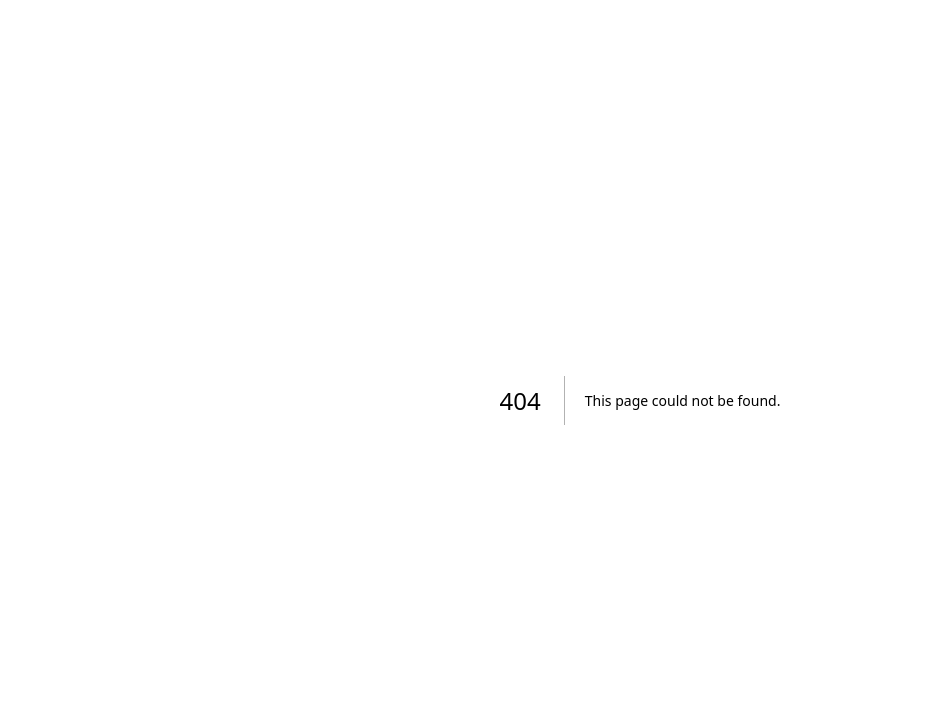
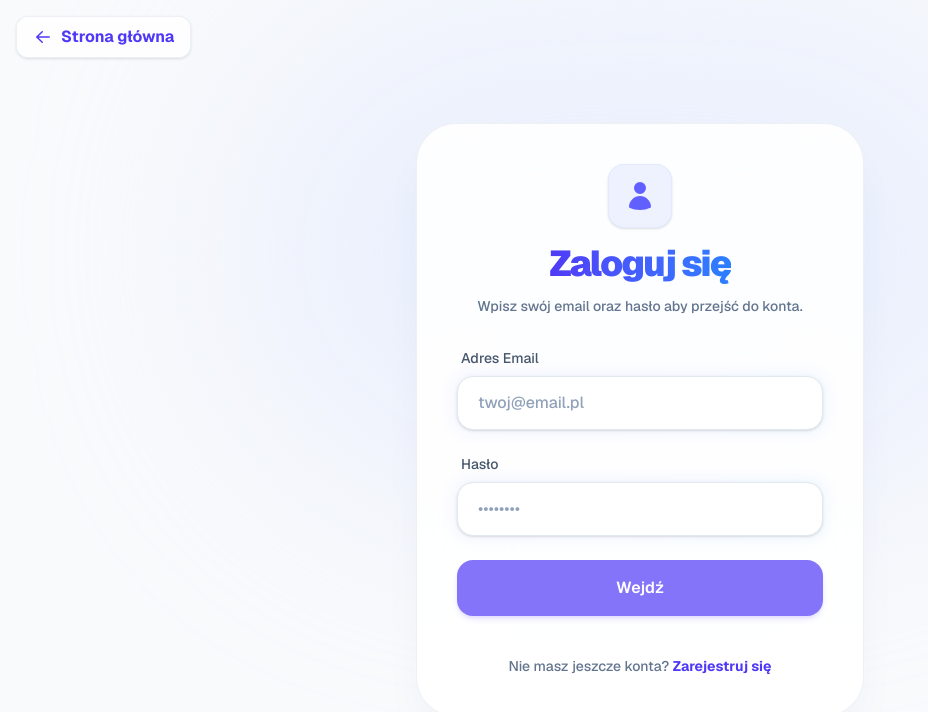
Before and after one commit to loszekai/placmitu, a Next.js app: page /logowanie in a window 1280 px wide. Before the commit this address had no page. Shown: the top 712 px of the page, without its empty margins (0-928 px from the left). Built offline with nearby package versions, Linux system fonts and the light colour scheme.

Commit message:
Log in page

```diff
--- /dev/null
+++ b/app/logowanie/page.tsx
@@ -0,0 +1,147 @@
+"use client";
+
+import { useState } from "react";
+import { useRouter } from "next/navigation";
+import Link from "next/link";
+
+export default function LoginPage() {
+  const router = useRouter();
+  const [email, setEmail] = useState("");
+  const [password, setPassword] = useState("");
+  const [status, setStatus] = useState<"idle" | "loading" | "error">("idle");
+  const [errorMessage, setErrorMessage] = useState("");
+
+  const handleSubmit = async (e: React.FormEvent) => {
+    e.preventDefault();
+    if (!email || !password) return;
+
+    setStatus("loading");
+    setErrorMessage("");
+
+    try {
+      const res = await fetch("/api/users/login", {
+        method: "POST",
+        headers: { "Content-Type": "application/json" },
+        body: JSON.stringify({ email, password }),
+      });
+
+      if (!res.ok) {
+        const errorData = await res.json().catch(() => null);
+        throw new Error(errorData?.message || errorData?.error || "Nie udało się zalogować. Sprawdź format danych.");
+      }
+
+      router.push("/");
+    } catch (error: any) {
+      console.error(error);
+      setErrorMessage(error.message);
+      setStatus("error");
+    }
+  };
+
+  return (
+    <div className="min-h-screen bg-slate-50 text-slate-800 font-sans flex flex-col items-center justify-center p-4 selection:bg-indigo-500/30 relative overflow-hidden">
+      <div className="absolute top-0 left-1/2 -translate-x-1/2 w-[800px] h-[500px] bg-indigo-100/50 blur-[100px] rounded-full pointer-events-none"></div>
+
+      <header className="absolute top-0 left-0 w-full p-4 z-20 flex justify-between max-w-7xl mx-auto right-0">
+        <Link href="/" className="text-indigo-600 font-bold flex items-center gap-2 hover:text-indigo-700 transition-colors bg-white/80 backdrop-blur-sm px-4 py-2 rounded-xl border border-slate-200/60 shadow-sm hover:shadow-md hover:-translate-y-0.5">
+          <svg xmlns="http://www.w3.org/2000/svg" viewBox="0 0 20 20" fill="currentColor" className="w-5 h-5">
+            <path fillRule="evenodd" d="M17 10a.75.75 0 0 1-.75.75H5.612l4.158 3.96a.75.75 0 1 1-1.04 1.08l-5.5-5.25a.75.75 0 0 1 0-1.08l5.5-5.25a.75.75 0 1 1 1.04 1.08L5.612 9.25H16.25A.75.75 0 0 1 17 10Z" clipRule="evenodd" />
+          </svg>
+          Strona główna
+        </Link>
+      </header>
+
+      <main className="w-full max-w-md mx-auto flex flex-col gap-8 relative z-10 p-8 sm:p-10 bg-white/90 backdrop-blur-2xl border border-slate-200/60 rounded-[2.5rem] shadow-2xl shadow-indigo-900/5 mt-10">
+        <div className="text-center space-y-3">
+          <div className="mx-auto w-16 h-16 bg-indigo-50 rounded-2xl flex items-center justify-center border border-indigo-100/80 shadow-sm mb-4">
+            <svg xmlns="http://www.w3.org/2000/svg" viewBox="0 0 24 24" fill="currentColor" className="w-8 h-8 text-indigo-500">
+              <path fillRule="evenodd" d="M7.5 6a4.5 4.5 0 1 1 9 0 4.5 4.5 0 0 1-9 0ZM3.751 20.105a8.25 8.25 0 0 1 16.498 0 .75.75 0 0 1-.437.695A18.683 18.683 0 0 1 12 22.5c-2.786 0-5.433-.608-7.812-1.7a.75.75 0 0 1-.437-.695Z" clipRule="evenodd" />
+            </svg>
+          </div>
+          <h1 className="text-4xl font-black tracking-tighter">
+            <span className="bg-clip-text text-transparent bg-gradient-to-r from-indigo-600 to-blue-500">
+              Zaloguj się
+            </span>
+          </h1>
+          <p className="text-slate-500 text-sm font-medium">
+            Wpisz swój email oraz hasło aby przejść do konta.
+          </p>
+        </div>
+
+        <form onSubmit={handleSubmit} className="space-y-6">
+          <div className="space-y-2">
+            <label htmlFor="email" className="block text-sm font-medium text-slate-600 ml-1">
+              Adres Email
+            </label>
+            <div className="relative group">
+              <div className="absolute -inset-0.5 bg-gradient-to-r from-indigo-400 to-blue-400 rounded-2xl blur opacity-10 group-hover:opacity-30 transition duration-500"></div>
+              <input
+                id="email"
+                type="email"
+                required
+                value={email}
+                onChange={(e) => setEmail(e.target.value)}
+                placeholder="twoj@email.pl"
+                className="relative w-full bg-white border border-slate-200 rounded-2xl px-5 py-3.5 text-slate-800 placeholder-slate-400 focus:outline-none focus:border-indigo-400 focus:ring-4 focus:ring-indigo-500/10 transition-all font-medium shadow-sm"
+              />
+            </div>
+          </div>
+
+          <div className="space-y-2">
+            <label htmlFor="password" className="block text-sm font-medium text-slate-600 ml-1">
+              Hasło
+            </label>
+            <div className="relative group">
+              <div className="absolute -inset-0.5 bg-gradient-to-r from-indigo-400 to-blue-400 rounded-2xl blur opacity-10 group-hover:opacity-30 transition duration-500"></div>
+              <input
+                id="password"
+                type="password"
+                required
+                value={password}
+                onChange={(e) => setPassword(e.target.value)}
+                placeholder="••••••••"
+                className="relative w-full bg-white border border-slate-200 rounded-2xl px-5 py-3.5 text-slate-800 placeholder-slate-400 focus:outline-none focus:border-indigo-400 focus:ring-4 focus:ring-indigo-500/10 transition-all font-medium shadow-sm"
+              />
+            </div>
+          </div>
+
+          {status === "error" && (
+            <div className="p-4 bg-red-50/80 border border-red-100 rounded-xl text-red-600 text-sm flex items-start gap-3 animate-in fade-in duration-300">
+              <svg xmlns="http://www.w3.org/2000/svg" viewBox="0 0 20 20" fill="currentColor" className="w-5 h-5 shrink-0 mt-0.5">
+                <path fillRule="evenodd" d="M10 18a8 8 0 100-16 8 8 0 000 16zM8.28 7.22a.75.75 0 00-1.06 1.06L8.94 10l-1.72 1.72a.75.75 0 101.06 1.06L10 11.06l1.72 1.72a.75.75 0 101.06-1.06L11.06 10l1.72-1.72a.75.75 0 00-1.06-1.06L10 8.94 8.28 7.22z" clipRule="evenodd" />
+              </svg>
+              <span>{errorMessage}</span>
+            </div>
+          )}
+
+          <button
+            type="submit"
+            disabled={status === "loading" || !email || !password}
+            className="w-full relative group disabled:opacity-70 disabled:cursor-not-allowed"
+          >
+            <div className="absolute -inset-0.5 bg-gradient-to-r from-indigo-500 to-blue-500 rounded-2xl blur opacity-30 group-hover:opacity-50 transition duration-500 group-disabled:opacity-0"></div>
+            <div className="relative w-full bg-indigo-600 hover:bg-indigo-500 text-white font-semibold py-4 rounded-2xl transition-all shadow-md shadow-indigo-600/20 flex items-center justify-center gap-2">
+              {status === "loading" ? (
+                <>
+                  <div className="w-5 h-5 border-2 border-indigo-200/30 border-t-white rounded-full animate-spin"></div>
+                  <span>Logowanie...</span>
+                </>
+              ) : (
+                <span>Wejdź</span>
+              )}
+            </div>
+          </button>
+        </form>
+
+        <div className="text-center pt-2">
+          <p className="text-slate-500 text-sm font-medium">
+            Nie masz jeszcze konta?{" "}
+            <Link href="/rejestracja" className="text-indigo-600 hover:text-indigo-700 font-bold hover:underline transition-colors">
+              Zarejestruj się
+            </Link>
+          </p>
+        </div>
+      </main>
+    </div>
+  );
+}
```
